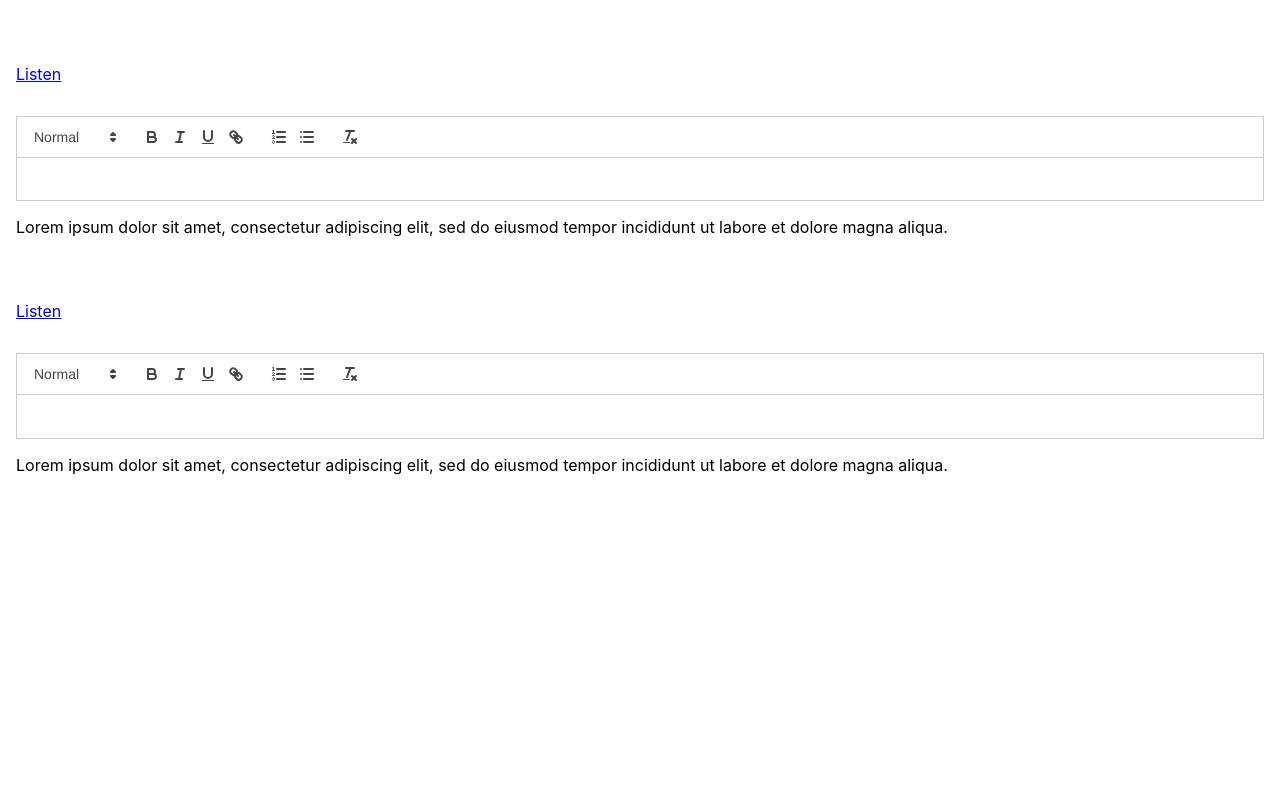
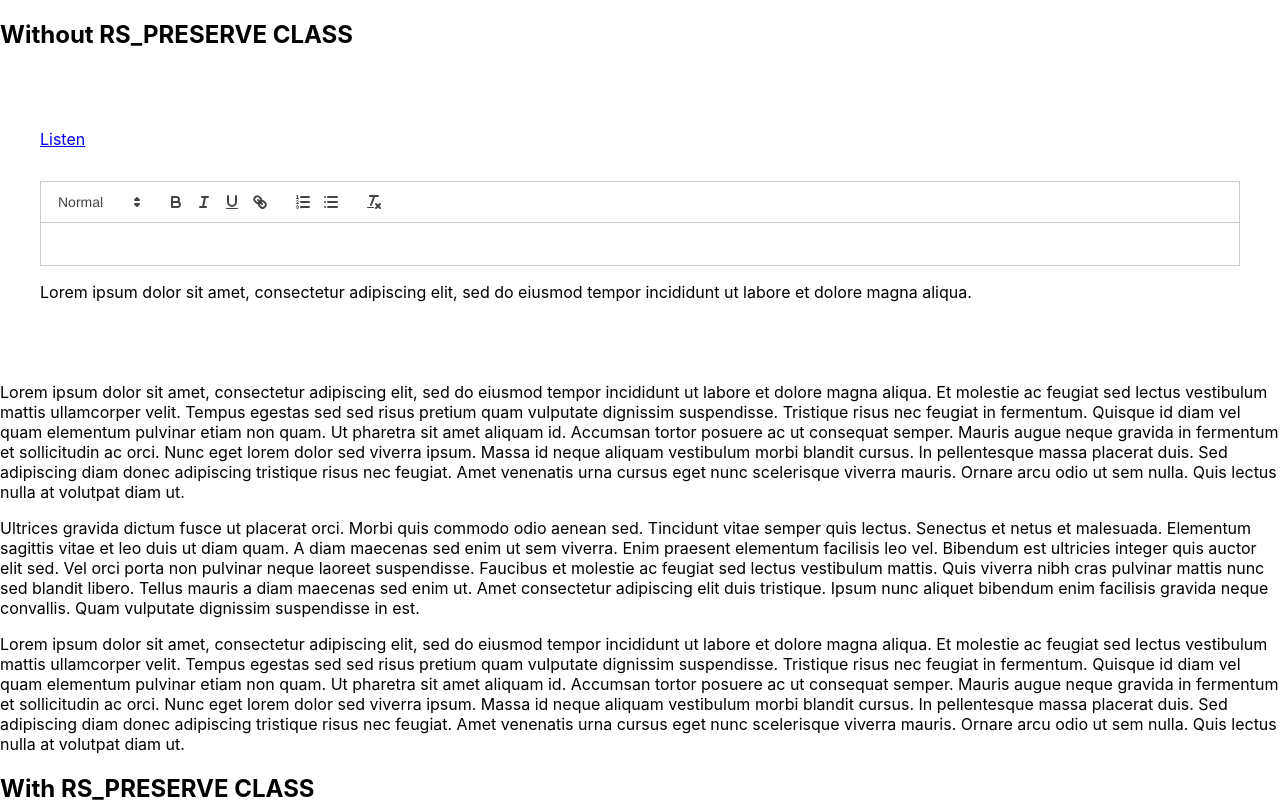
Before and after one commit to satyamraz/readspeaker, a React (Create React App) app: page / in a window 1280 px wide. Shown: the top 802 px of the page. Built offline with nearby package versions, Linux system fonts and the light colour scheme.

Commit message:
Adding rs_preserve segments

```diff
--- a/src/ReadSpeakerReader.jsx
+++ b/src/ReadSpeakerReader.jsx
@@ -24,6 +24,7 @@ const ReadSpeakerReader = () => {
 
     return (
         <React.Fragment>
+            <h2>Without RS_PRESERVE CLASS</h2>
             <section className="readspeaker-button-section mt-3 mb-2" id="readspeakerContainer">
                 <Container>
 
@@ -41,6 +42,17 @@ const ReadSpeakerReader = () => {
                 </Container>
             </section>
 
+            <p>
+                Lorem ipsum dolor sit amet, consectetur adipiscing elit, sed do eiusmod tempor incididunt ut labore et dolore magna aliqua. Et molestie ac feugiat sed lectus vestibulum mattis ullamcorper velit. Tempus egestas sed sed risus pretium quam vulputate dignissim suspendisse. Tristique risus nec feugiat in fermentum. Quisque id diam vel quam elementum pulvinar etiam non quam. Ut pharetra sit amet aliquam id. Accumsan tortor posuere ac ut consequat semper. Mauris augue neque gravida in fermentum et sollicitudin ac orci. Nunc eget lorem dolor sed viverra ipsum. Massa id neque aliquam vestibulum morbi blandit cursus. In pellentesque massa placerat duis. Sed adipiscing diam donec adipiscing tristique risus nec feugiat. Amet venenatis urna cursus eget nunc scelerisque viverra mauris. Ornare arcu odio ut sem nulla. Quis lectus nulla at volutpat diam ut.
+            </p>
+            <p>
+                Ultrices gravida dictum fusce ut placerat orci. Morbi quis commodo odio aenean sed. Tincidunt vitae semper quis lectus. Senectus et netus et malesuada. Elementum sagittis vitae et leo duis ut diam quam. A diam maecenas sed enim ut sem viverra. Enim praesent elementum facilisis leo vel. Bibendum est ultricies integer quis auctor elit sed. Vel orci porta non pulvinar neque laoreet suspendisse. Faucibus et molestie ac feugiat sed lectus vestibulum mattis. Quis viverra nibh cras pulvinar mattis nunc sed blandit libero. Tellus mauris a diam maecenas sed enim ut. Amet consectetur adipiscing elit duis tristique. Ipsum nunc aliquet bibendum enim facilisis gravida neque convallis. Quam vulputate dignissim suspendisse in est.
+            </p>
+            <p>
+                Lorem ipsum dolor sit amet, consectetur adipiscing elit, sed do eiusmod tempor incididunt ut labore et dolore magna aliqua. Et molestie ac feugiat sed lectus vestibulum mattis ullamcorper velit. Tempus egestas sed sed risus pretium quam vulputate dignissim suspendisse. Tristique risus nec feugiat in fermentum. Quisque id diam vel quam elementum pulvinar etiam non quam. Ut pharetra sit amet aliquam id. Accumsan tortor posuere ac ut consequat semper. Mauris augue neque gravida in fermentum et sollicitudin ac orci. Nunc eget lorem dolor sed viverra ipsum. Massa id neque aliquam vestibulum morbi blandit cursus. In pellentesque massa placerat duis. Sed adipiscing diam donec adipiscing tristique risus nec feugiat. Amet venenatis urna cursus eget nunc scelerisque viverra mauris. Ornare arcu odio ut sem nulla. Quis lectus nulla at volutpat diam ut.
+            </p>
+
+            <h2>With RS_PRESERVE CLASS</h2>
             <section className="readspeaker-button-section mt-3 mb-2" id="readspeakerContainerSecond">
 
                 <Container>
@@ -52,7 +64,9 @@ const ReadSpeakerReader = () => {
                         </a>
                     </div>
 
-                    <ReactQuill theme="snow" value={valueSecond} onChange={setValueSecond} />
+                    <div className="rs_preserve">
+                        <ReactQuill theme="snow" value={valueSecond} onChange={setValueSecond} />
+                    </div>
 
                     <p>Lorem ipsum dolor sit amet, consectetur adipiscing elit, sed do eiusmod tempor incididunt ut labore et dolore magna aliqua.</p>
 
--- a/src/index.css
+++ b/src/index.css
@@ -13,7 +13,7 @@ code {
 }
 
 section.readspeaker-button-section {
-  margin: 4em 1em;
+  margin: 5em 2.5em;
 }
 
 .quill {
```
